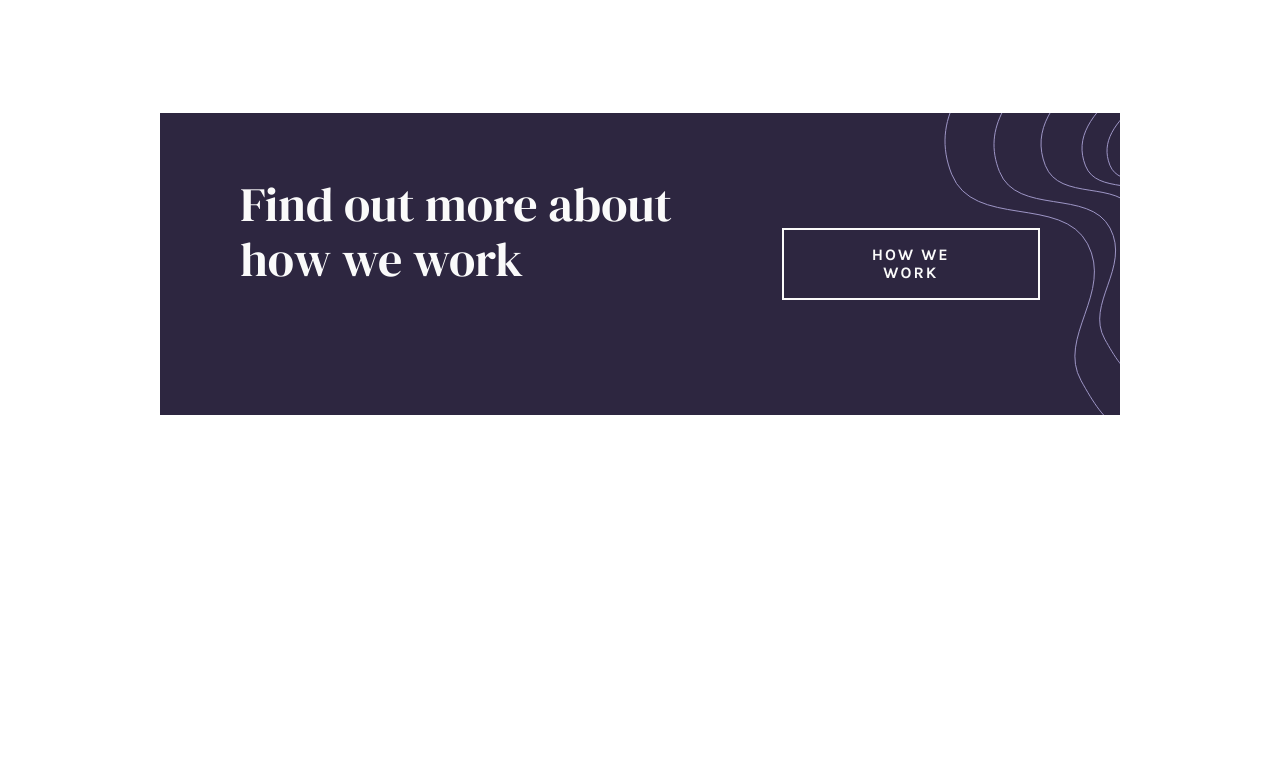
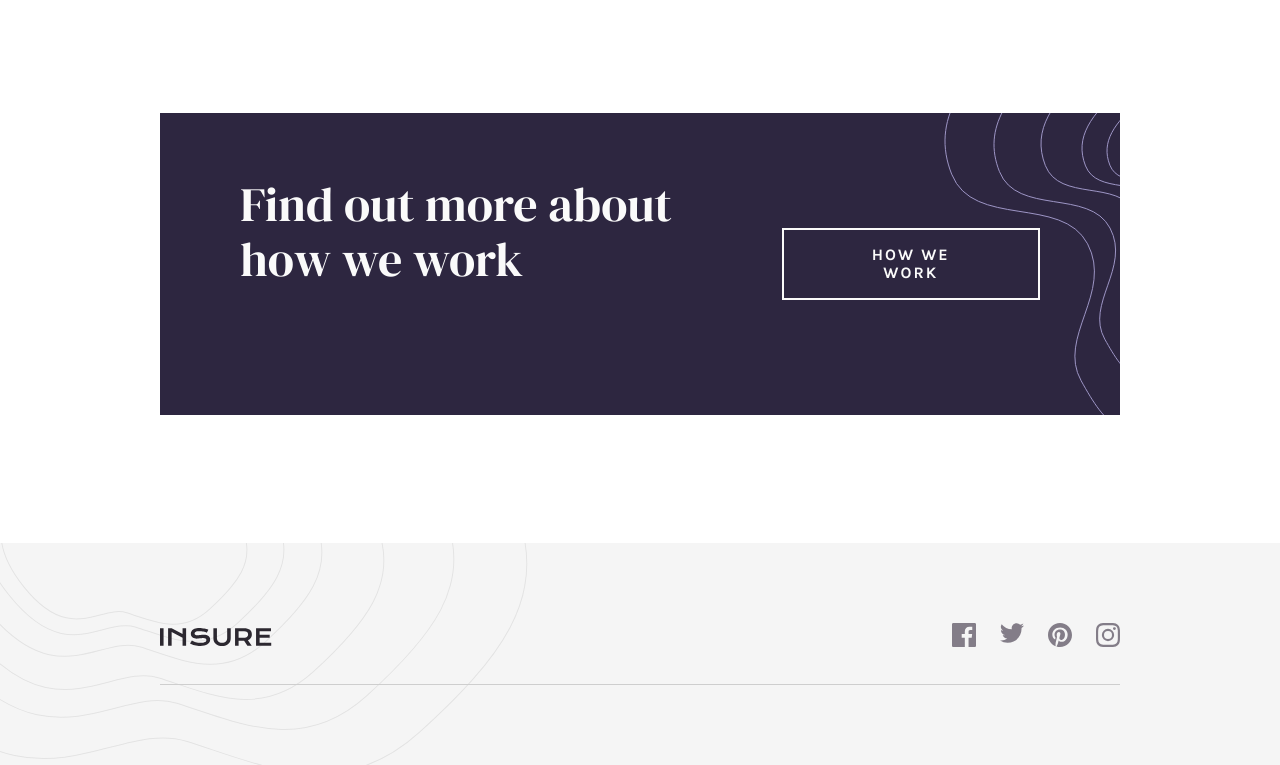
Before and after one commit to eduardosgn/insure-landing-project, a React (Vite) app: page / in a window 1280 px wide. Shown: the part 1193-1958 px from the top of the page. Before the commit the page ends 1736 px from the top, so only its background shows below. Built offline with nearby package versions, Linux system fonts and the light colour scheme.

Commit message:
Criação do componente Footer

```diff
--- a/src/App.tsx
+++ b/src/App.tsx
@@ -2,6 +2,7 @@ import NavBar from './components/NavBar/NavBar';
 import Header from './components/Header/Header';
 import WereDifferentSection from './components/WereDifferentSection/WereDifferentSection';
 import FindMore from './components/FindMore/FindMore';
+import Footer from './components/Footer/Footer';
 
 import './globals.css';
 
@@ -12,6 +13,7 @@ export default function App() {
       <Header />
       <WereDifferentSection />
       <FindMore />
+      <Footer />
     </>
   );
 };
--- /dev/null
+++ b/src/components/Footer/Footer.tsx
@@ -0,0 +1,39 @@
+import styles from './styles.module.scss';
+
+import Logo from '../../public/logo.svg';
+import Facebook from '../../public/icon-facebook.svg';
+import Twitter from '../../public/icon-twitter.svg';
+import Pinterest from '../../public/icon-pinterest.svg';
+import Instagram from '../../public/icon-instagram.svg';
+
+export default function Footer() {
+    return (
+        <section>
+            <div className={ styles.container }>
+                <div className={ styles.wrapper }>
+                    <div className={ styles.socialLinks }>
+                        <img src={ Logo } alt="Insure" />
+
+                        <div id={ styles.socialIcons }>
+                            <a href="https://www.facebook.com/" target='_blank'>
+                                <img src={ Facebook } alt="Facebook Icon" />
+                            </a>
+
+                            <a href="https://www.twitter.com/" target='_blank'>
+                                <img src={ Twitter } alt="Twitter Icon" />
+                            </a>
+
+                            <a href="https://www.pinterest.com/" target='_blank'>
+                                <img src={ Pinterest } alt="Pinterest Icon" />
+                            </a>
+
+                            <a href="https://www.instagram.com/" target='_blank'>
+                                <img src={ Instagram } alt="Instagram Icon" />
+                            </a>
+                        </div>
+                    </div>
+                </div>
+            </div>
+        </section>
+    );
+};
--- /dev/null
+++ b/src/components/Footer/styles.module.scss
@@ -0,0 +1,74 @@
+$primaryDarkViolet: hsl(256, 26%, 20%);
+$primaryGrayishBlue: hsl(216, 30%, 68%);
+$neutralVeryDarkViolet: hsl(270, 9%, 17%);
+$neutralDarkGreyishViolet: hsl(273, 4%, 51%);
+$neutralVeryLightGray: hsl(0, 0%, 98%);
+
+.container {
+    background: url(../../public/bg-pattern-footer-mobile.svg) no-repeat top left;
+    background-size: 100%;
+    background-color: rgb(245, 245, 245);
+
+    .wrapper {
+        max-width: 85%;
+        margin: 0 auto;
+        padding: 5rem 0;
+
+        .socialLinks {
+            display: flex;
+            align-items: center;
+            justify-content: space-between;
+            flex-direction: column;
+            border-bottom: 1px rgb(206, 206, 206) solid;
+
+            #socialIcons {
+                width: 40%;
+                margin: 2rem auto;
+                display: flex;
+                justify-content: space-around;
+
+                a {
+                    transition: all .2s ease-in-out;
+
+                    &:hover {
+                        opacity: .7;
+                    }
+                }
+
+            }
+        }
+    }
+}
+
+@media all and (min-width: 1000px) {
+    .container {
+        background: url(../../public/bg-pattern-footer-desktop.svg) no-repeat top left;
+        background-color: rgb(245, 245, 245);
+
+        .wrapper {
+            max-width: 75%;
+
+            .socialLinks {
+                flex-direction: row;
+                padding-bottom: 2rem;
+
+                #socialIcons {
+                    margin: 0;
+                    justify-content: flex-end;
+
+                    a {
+                        padding-left: 1.5rem;
+                    }
+                }
+            }
+        }
+    }
+}
+
+@media all and (min-width: 1400px) {
+    .container {
+        .wrapper {
+            max-width: 65%;
+        }
+    }
+}
```
